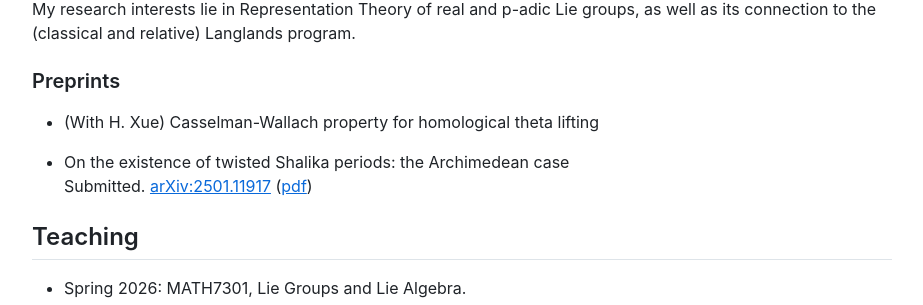
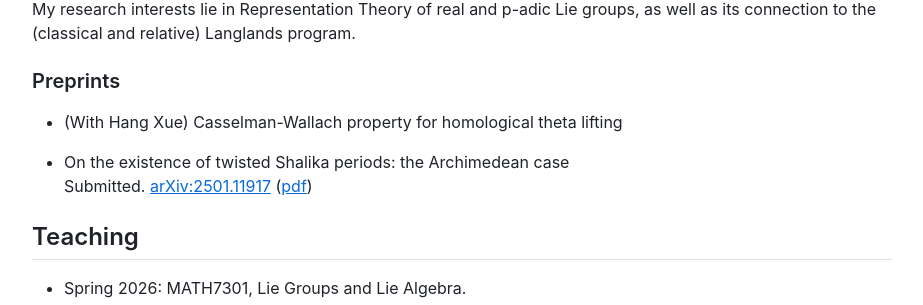
Before and after one commit to Lyle24/zhibingeng, a Jekyll site: the page built from index.md, in a window 1280 px wide. Shown: the part 569-874 px from the top of the page, without its empty margins (178-1101 px from the left). Built offline with Jekyll 4.4.1, drawn with Linux system fonts in a browser that asks for light colours.

Commit message:
Update index.md

```diff
--- a/index.md
+++ b/index.md
@@ -28,7 +28,7 @@ Here is my [<u>CV</u>](./CV251010.pdf).
 My research interests lie in Representation Theory of real and p-adic Lie groups, as well as its connection to the (classical and relative) Langlands program.
 
 ### Preprints
-- (With H. Xue) Casselman-Wallach property for homological theta lifting
+- (With Hang Xue) Casselman-Wallach property for homological theta lifting
 
 - On the existence of twisted Shalika periods: the Archimedean case
   Submitted. [<u>arXiv:2501.11917</u>](https://arxiv.org/abs/2501.11917) ([<u>pdf</u>](./Shalika_periods250224.pdf))
```
